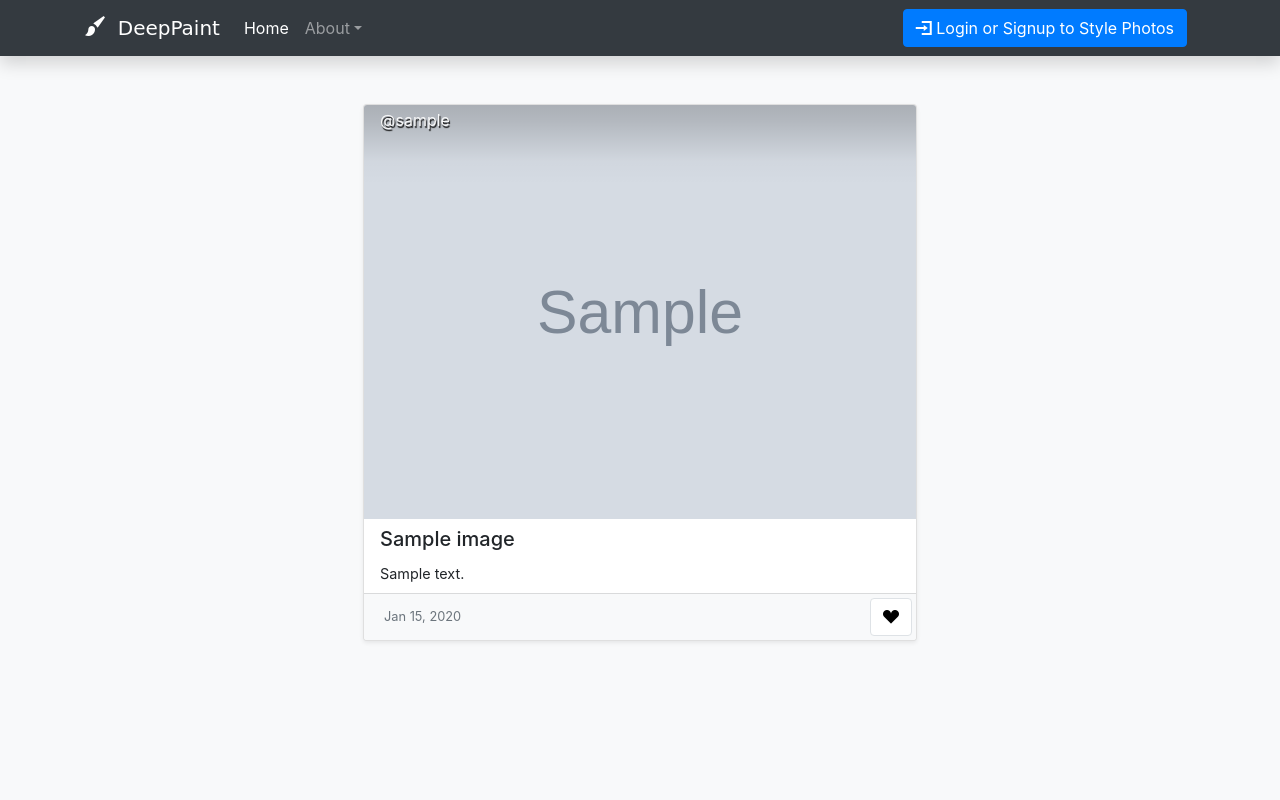
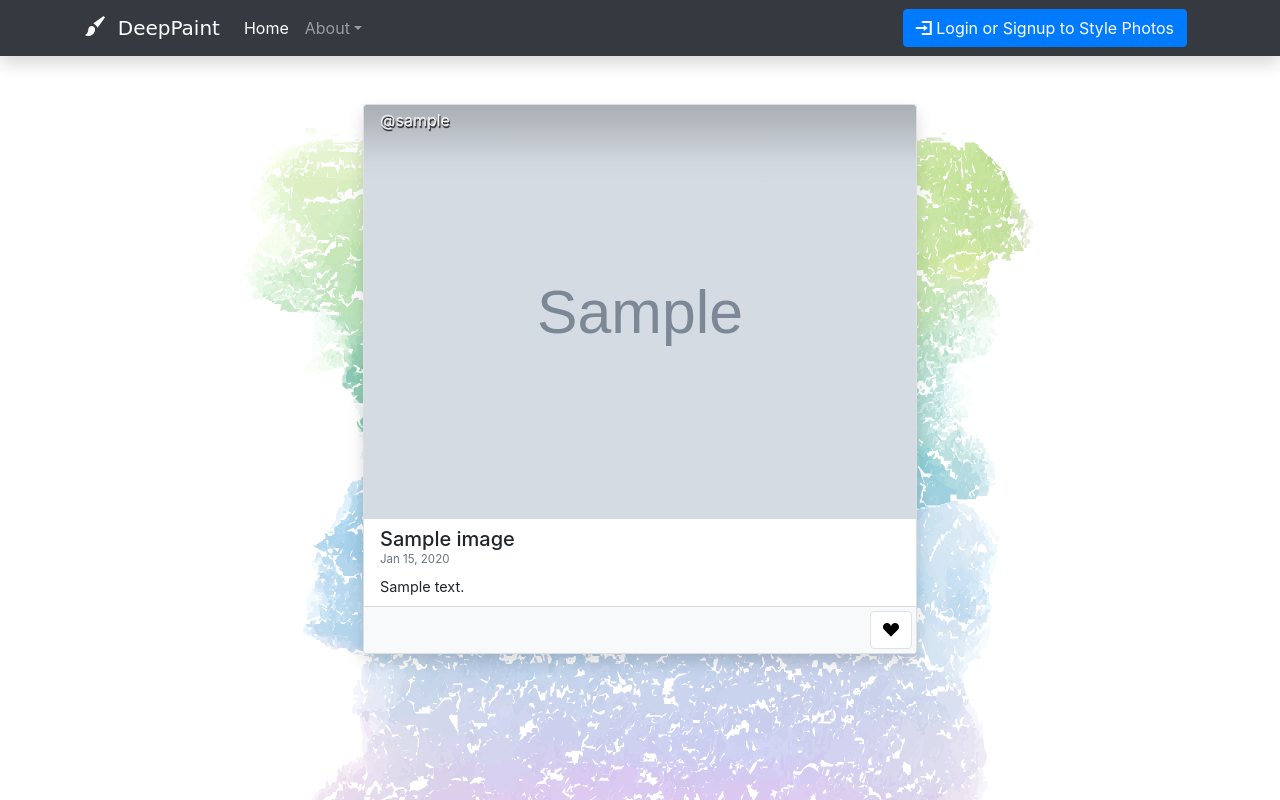
Before and after one commit to evinces/deep-paint, a Flask app: page / in a window 1280 px wide. Run offline with Flask 2, Linux system fonts and the light colour scheme; tables that the repository leaves empty hold one stand-in row (values such as "Sample post"); grey boxes marked "Sample" are stand-in pictures; some libraries are stand-ins or nearby versions; some web fonts are replaced.

Commit message:
add background svg

```diff
--- a/server.py
+++ b/server.py
@@ -29,7 +29,7 @@ def index():
 def show_view(view):
     """Generic view"""
 
-    if view not in ['feed', 'library', 'user']:
+    if view not in ['feed', 'library', 'user', 'signup']:
         view = 'feed'
 
     return render_template('main.html', view=view)
@@ -345,6 +345,7 @@ def toggle_like_state_ajax():
     image = Image.query.get(ajax['imageId'])
     like = Like.toggle(user, image)
     like_count = len(Like.query.filter_by(image=image).all())
+
     result = {
         'like': {
             'isLiked': like is not None,
@@ -367,6 +368,7 @@ def get_like_state_ajax():
     image = Image.query.get(ajax['imageId'])
     like = Like.query.filter_by(user=user, image=image).one_or_none()
     like_count = len(Like.query.filter_by(image=image).all())
+
     result = {
         'like': {
             'isLiked': like is not None,
--- a/static/css/style.css
+++ b/static/css/style.css
@@ -1,3 +1,11 @@
+body {
+  background-image: url("/static/image/rainbow-01.svg");
+  background-size: 100% auto;
+  background-repeat: space repeat-y;
+  background-position: top;
+  background-color: #fff;
+}
+
 #root-navbar {
   display: contents;
 }
--- a/static/js/react.jsx
+++ b/static/js/react.jsx
@@ -349,7 +349,7 @@ class CardButtonGroup extends React.Component {
       );
     }
     return (
-      <nav className="btn-group" role="group">
+      <nav className="btn-group ml-auto" role="group">
         {buttons}
       </nav>
     );
@@ -644,9 +644,12 @@ class CardBody extends React.Component {
     }
     return (
       <div className="card-body px-3 py-2">
-        <h5 className="card-title">
+        <h5 className="card-title mb-0">
           {title}
         </h5>
+        <small className="d-block mb-2 text-muted">
+          {this.props.image.createdAt}
+        </small>
         <p className="card-text m-0">
           {description}
         </p>
@@ -668,7 +671,7 @@ class FeedCard extends React.Component {
     let isSource = this.props.image.sourceImage != undefined;
     return (
       <div className="card-feed col-12 mx-auto">
-        <div className="card mx-2 my-4 shadow-sm">
+        <div className="card mx-2 my-4 shadow">
           <div className="card-img-top">
             <img className="card-img-top image-detail-target"
                  id={this.props.image.imageId}
@@ -682,9 +685,6 @@ class FeedCard extends React.Component {
           </div>
           <CardBody image={this.props.image} />
           <div className="bg-light card-footer d-flex flex-row pr-1 py-1">
-            <small className="text-muted my-auto mr-auto">
-              {this.props.image.createdAt}
-            </small>
             <CardButtonGroup imageId={this.props.image.imageId}
                              isOwner={isOwner}
                              isSource={isSource}
@@ -705,16 +705,13 @@ class LibraryCard extends React.Component {
     let isSource = this.props.image.sourceImage != undefined;
     return (
       <div className="col-12 col-sm-11 col-md-6 col-lg-4 col-xl-3 mx-auto">
-        <div className="card mx-2 my-4 shadow-sm">
+        <div className="card mx-2 my-4 shadow">
           <img className="card-img-top image-detail-target"
                id={this.props.imageId}
                onClick={e => this.props.setFocusImage(this.props.image)}
                src={this.props.image.path} />
           <CardBody image={this.props.image} />
           <div className="bg-light card-footer d-flex flex-row pr-1 py-1">
-            <small className="my-auto mr-auto text-muted">
-              {this.props.image.createdAt}
-            </small>
             <CardButtonGroup imageId={this.props.image.imageId}
                              isOwner={isOwner}
                              isSource={isSource}
@@ -1235,6 +1232,28 @@ class LibraryView extends React.Component {
   }
 }
 
+// Signup
+// ------------------------------------------------------------------------- //
+
+class SignupView extends React.Component {
+  render() {
+    return (
+      <SignupForm />
+    );
+  }
+}
+
+// Style
+// ------------------------------------------------------------------------- //
+
+class StyleView extends React.Component {
+  render() {
+    return (
+      <SignupForm />
+    );
+  }
+}
+
 // ========================================================================= //
 // App
 // ========================================================================= //
@@ -1256,6 +1275,7 @@ class App extends React.Component {
   setView = (view) => {
     console.log(`setting view as: ${view}`);
     this.setState({view: view});
+    history.pushState({}, view, view);
 
     // TODO: replace this with forwarded ref
     let feedEl = $("#nav-home");
@@ -1298,6 +1318,8 @@ class App extends React.Component {
                           loggedInAs={this.state.loggedInAs}
                           setFocusImage={this.setFocusImage}
                           setView={this.setView} />),
+      // style: (<StyleView setView={this.setView} />),
+      signup: (<SignupView setView={this.setView} />),
       // about: (<AboutView loggedInAs={this.state.loggedInAs}
       //                    setFocusImage={this.setFocusImage}
       //                    setView={this.setView} />)
--- a/templates/base.html
+++ b/templates/base.html
@@ -26,7 +26,7 @@
   {% endblock %}
 </head>
 
-<body class="bg-light">
+<body>
 
 <!-- Flash messages ------------------------------------------------------- -->
 
```
Also changed, not shown: static/image/rainbow-01.svg (added).
